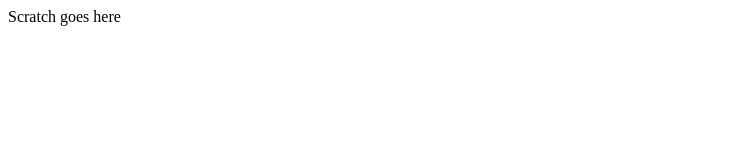
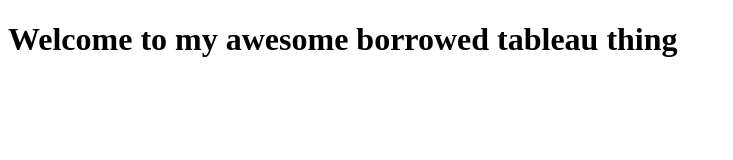
Before and after one commit to annelis1/is201, a plain HTML site: page scratch.html in a window 1280 px wide. Shown: the whole page, without its empty margins (0-733 px from the left). Drawn offline with Linux system fonts and the light colour scheme.

Commit message:
Add files via upload

```diff
--- a/scratch.html
+++ b/scratch.html
@@ -5,11 +5,11 @@
     <meta charset="UTF-8">
     <meta http-equiv="X-UA-Compatible" content="IE=edge">
     <meta name="viewport" content="width=device-width, initial-scale=1.0">
-    <title>Scratch</title>
+    <title>Interests</title>
 </head>
 
 <body>
-    Scratch goes here
+    <h1> Welcome to my awesome borrowed tableau thing</h1>
     <br>
     <div class='tableauPlaceholder' id='viz1669662410057' style='position: relative'><noscript><a href='#'><img
                     alt='Dashboard 1 '
```
